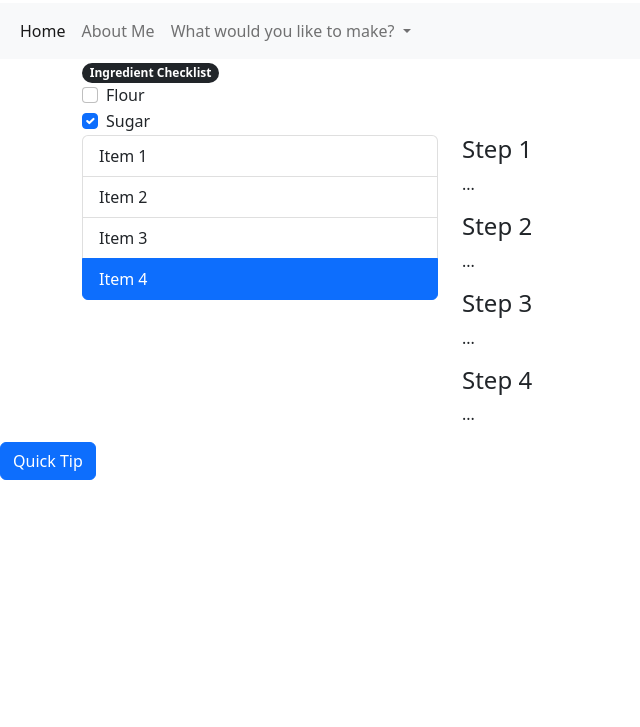
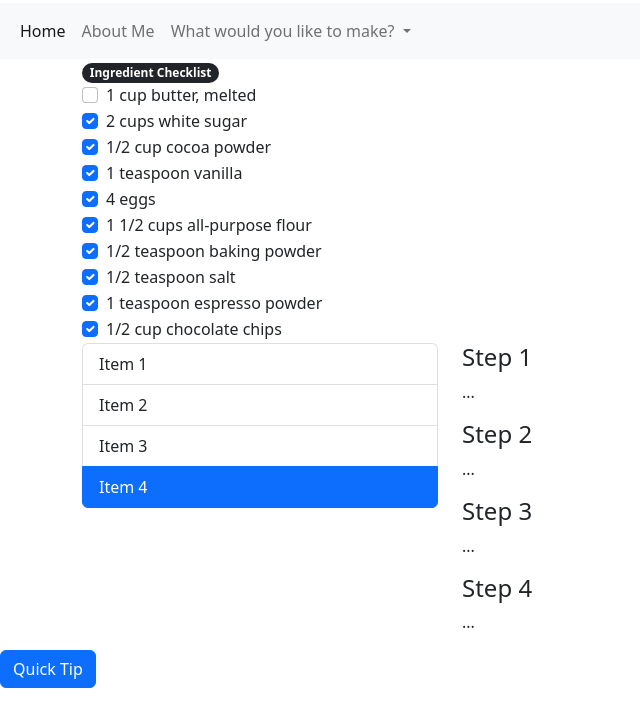
Before and after one commit to sydneycherek/Ecommhomework1, a plain HTML site: page brownies.html in a window 1280 px wide. Shown: the part 53-780 px from the top of the page, without its empty margins (0-640 px from the left). Drawn offline with nearby package versions, Linux system fonts and the light colour scheme.

Commit message:
Update brownies.html

```diff
--- a/brownies.html
+++ b/brownies.html
@@ -46,14 +46,65 @@
         <div class="form-check">
             <input class="form-check-input" type="checkbox" value="" id="flexCheckDefault">
             <label class="form-check-label" for="flexCheckDefault">
-                 Flour
+                 1 cup butter, melted
             </label>
         </div>
         <div class="form-check">
              <input class="form-check-input" type="checkbox" value="" id="flexCheckChecked" checked>
             <label class="form-check-label" for="flexCheckChecked">
-                 Sugar
+                 2 cups white sugar
             </label>
+        </div>
+        <div class="form-check">
+             <input class="form-check-input" type="checkbox" value="" id="flexCheckChecked" checked>
+            <label class="form-check-label" for="flexCheckChecked">
+                 1/2 cup cocoa powder
+            </label>
+        </div>
+        <div class="form-check">
+             <input class="form-check-input" type="checkbox" value="" id="flexCheckChecked" checked>
+            <label class="form-check-label" for="flexCheckChecked">
+                 1 teaspoon vanilla
+            </label>
+        </div>
+        <div class="form-check">
+             <input class="form-check-input" type="checkbox" value="" id="flexCheckChecked" checked>
+            <label class="form-check-label" for="flexCheckChecked">
+                 4 eggs
+            </label>
+        </div>
+        <div class="form-check">
+             <input class="form-check-input" type="checkbox" value="" id="flexCheckChecked" checked>
+            <label class="form-check-label" for="flexCheckChecked">
+                 1 1/2 cups all-purpose flour
+            </label>
+        </div>
+        <div class="form-check">
+             <input class="form-check-input" type="checkbox" value="" id="flexCheckChecked" checked>
+            <label class="form-check-label" for="flexCheckChecked">
+                 1/2 teaspoon baking powder
+            </label>
+        </div>
+        <div class="form-check">
+             <input class="form-check-input" type="checkbox" value="" id="flexCheckChecked" checked>
+            <label class="form-check-label" for="flexCheckChecked">
+                 1/2 teaspoon salt
+            </label>
+        </div>
+        <div class="form-check">
+             <input class="form-check-input" type="checkbox" value="" id="flexCheckChecked" checked>
+            <label class="form-check-label" for="flexCheckChecked">
+                 1 teaspoon espresso powder
+            </label>
+        </div>
+        <div class="form-check">
+             <input class="form-check-input" type="checkbox" value="" id="flexCheckChecked" checked>
+            <label class="form-check-label" for="flexCheckChecked">
+                 1/2 cup chocolate chips
+            </label>
+        </div>
+
+        <div>
         </div>
 
         <div class="row">
```
